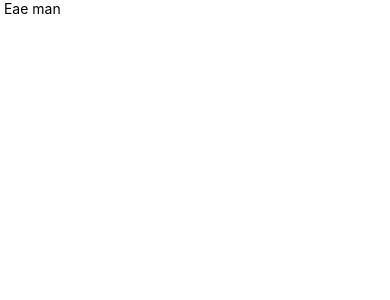
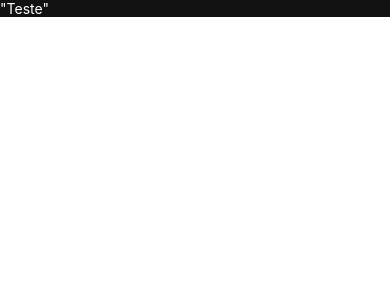
Before and after one commit to stelianok/Shef, a React Native app in the folder Mobile/: screen / in a window 390 px wide. Shown: the top 300 px of the page. Built offline with nearby package versions, Linux system fonts and the light colour scheme.

Commit message:
Recipe criado

```diff
--- a/Mobile/src/App.js
+++ b/Mobile/src/App.js
@@ -9,10 +9,10 @@
 import React from 'react';
 import {View,Text} from 'react-native';
 
+import MainScreen from './screens/MainScreen';
+
 export default function App(){
   return(
-    <View>
-      <Text> Eae man </Text>
-    </View>
+      <MainScreen/>
   )
 }
--- a/Mobile/src/Screens/MainScreen/index.js
+++ b/Mobile/src/Screens/MainScreen/index.js
@@ -1,14 +1,19 @@
 import React from 'react';
-import {View, Text} from 'react-native';
+import {View, Text, ScrollView, TouchableOpacity} from 'react-native';
 
+import Recipe from '../../components/Recipe';
 import styles from './styles';
 
 export default function MainScreen(){
     return(
+        <ScrollView>
         <View style={styles.container}>
-            <Text>
-               Main Screen
-            </Text>
+            <View style={styles.body}>
+                <Recipe/>
+
+            </View>
+
         </View>
+        </ScrollView>
     )
 }
--- a/Mobile/src/Screens/MainScreen/styles.js
+++ b/Mobile/src/Screens/MainScreen/styles.js
@@ -3,7 +3,7 @@ import {StyleSheet} from 'react-native'
 const styles = StyleSheet.create({
     container: {
         flex: 1,
-        backgroundColor: '#ff6b99',
+        backgroundColor: '#121212',
     }
 })
 export default styles;
--- /dev/null
+++ b/Mobile/src/components/Recipe.js
@@ -0,0 +1,18 @@
+import React from 'react';
+import {View, Text, ScrollView, StyleSheet} from 'react-native';
+
+const styles = StyleSheet.create({
+    container: {
+
+        backgroundColor: '#1D1D1D',
+    }
+})
+
+export default function Recipe(){
+    return(
+        <View>
+            <Text style ={{color: '#FFF'}}>"Teste"</Text>
+
+        </View>
+    );
+}
```
Also changed, not shown: 1 other file (tests, documents, lock files or other folders).
